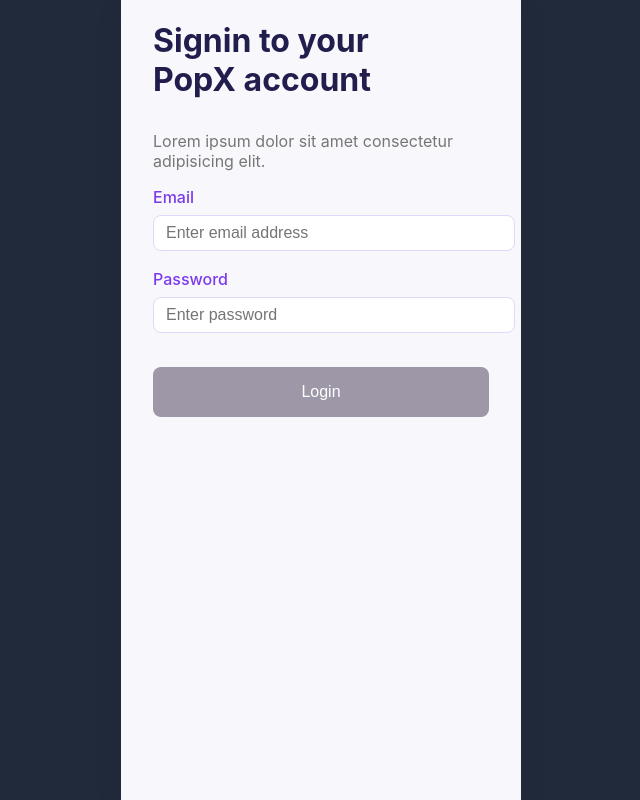
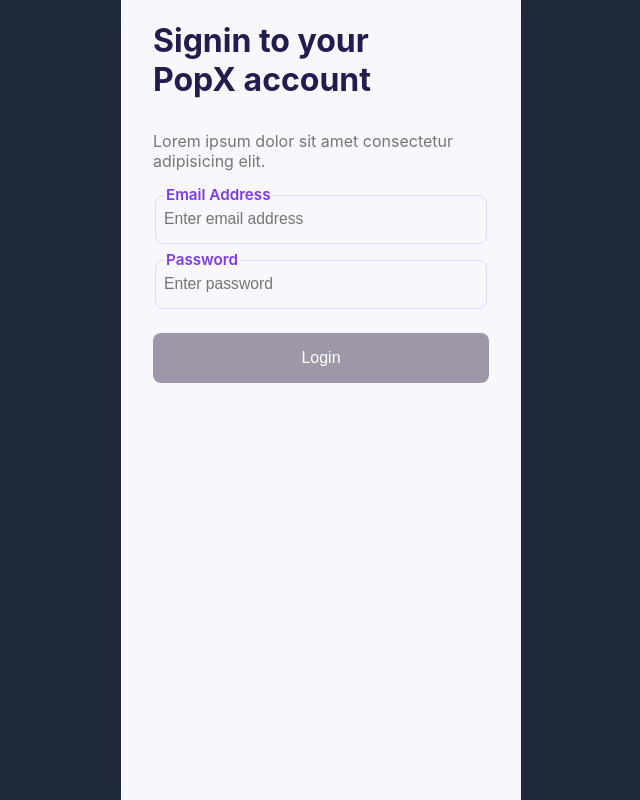
Before and after one commit to Dipin-Grover/Project-1-internship-, a React (Vite) app: page /login in a window 1280 px wide. Shown: the whole page, without its empty margins (319-959 px from the left). Built offline with nearby package versions, Linux system fonts and the light colour scheme.

Commit message:
updates little css

```diff
--- a/src/pages/Login.tsx
+++ b/src/pages/Login.tsx
@@ -36,27 +36,29 @@
           <h1>Signin to your<br />PopX account</h1>
           <p>Lorem ipsum dolor sit amet consectetur adipisicing elit.</p>
 
-          <div className="form-group">
-            <label>Email</label>
+          <fieldset className="form-fieldset">
+            <legend className="form-legend">Email Address</legend>
             <input
               type="email"
               name="email"
               value={formData.email}
               onChange={handleChange}
               placeholder="Enter email address"
+              required
             />
-          </div>
+          </fieldset>
 
-          <div className="form-group">
-            <label>Password</label>
+          <fieldset className="form-fieldset">
+            <legend className="form-legend">Password</legend>
             <input
               type="password"
               name="password"
               value={formData.password}
               onChange={handleChange}
               placeholder="Enter password"
+              required
             />
-          </div>
+          </fieldset>
 
           <button
             className={`login-form-btn ${!isFormValid ? 'disabled-cursor' : ''}`}
```
Also changed, not shown: src/index.css (line endings or trailing spaces).
